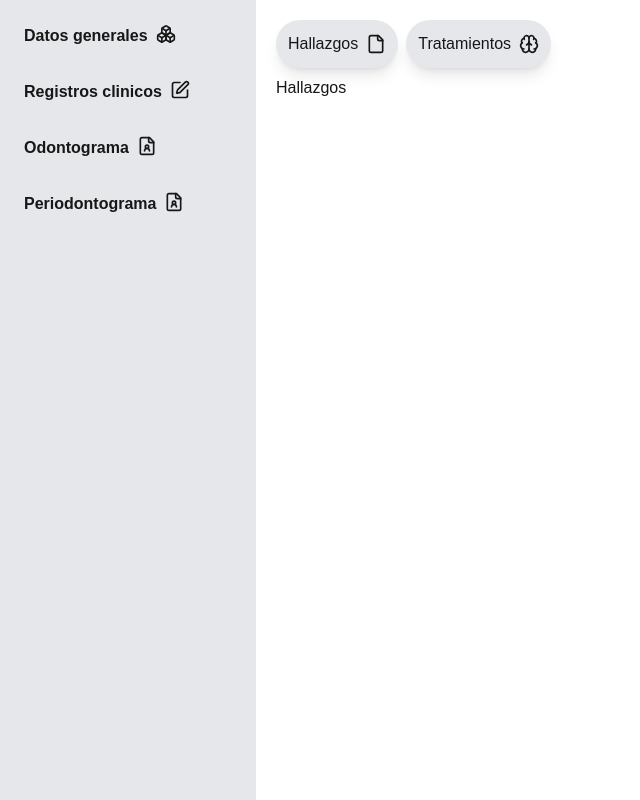
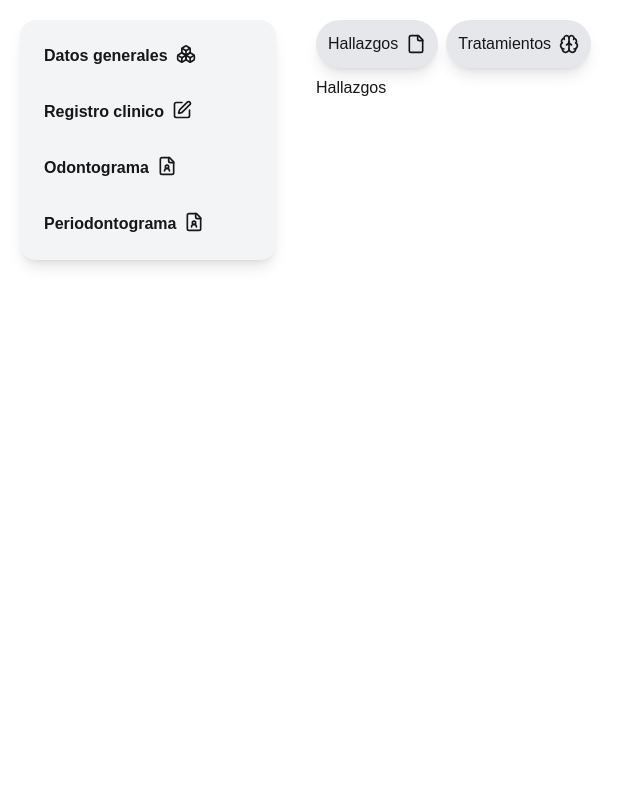
Before and after one commit to KYOCABU-LAB/njs-irdent-frontend, a Next.js app: page /pacientes/odontograma in a window 1280 px wide. Shown: the whole page, without its empty margins (0-640 px from the left). Built offline with nearby package versions, Linux system fonts and the light colour scheme.

Commit message:
mejorar el componente SideBarPacient al agregar animaciones a los enlaces de navegación utilizando framer-motion, y ajustar el estilo visual con bordes redondeados y sombras

```diff
--- a/src/features/paciente/common/components/SideBarPacient.tsx
+++ b/src/features/paciente/common/components/SideBarPacient.tsx
@@ -1,48 +1,50 @@
+"use client";
 import { BoxesIcon, EditIcon, FileUser } from "lucide-react";
 import Link from "next/link";
+import { motion } from "framer-motion";
 
 const SideBarPacient = () => {
   return (
-    <div className="flex-1 max-w-3xs m h-screen bg-gray-200 p-4 flex flex-col gap-4">
+    <div className="flex-1 max-w-3xs rounded-2xl m-5 shadow-lg bg-gray-100 p-4 flex flex-col gap-4">
       <div className="flex flex-col gap-4">
-        <Link
-          className="font-bold hover:bg-gray-300 p-2 rounded"
-          href={"/pacientes"}
-        >
-          <div className="flex gap-2">
+        <Link href={"/pacientes"}>
+          <motion.div
+            className="font-bold hover:bg-gray-300 p-2 rounded flex gap-2"
+            whileTap={{ scale: 0.9 }}
+          >
             <div>Datos generales</div>
             <BoxesIcon className="w-5 h-5" />
-          </div>
+          </motion.div>
         </Link>
 
-        <Link
-          className="font-bold hover:bg-gray-300 p-2 rounded"
-          href={"/pacientes/registro-clinico"}
-        >
-          <div className="flex gap-2">
-            <div>Registros clinicos</div>
+        <Link href={"/pacientes/registro-clinico"}>
+          <motion.div
+            className="font-bold hover:bg-gray-300 p-2 rounded flex gap-2"
+            whileTap={{ scale: 0.9 }}
+          >
+            <div>Registro clinico</div>
             <EditIcon className="w-5 h-5" />
-          </div>
+          </motion.div>
         </Link>
 
-        <Link
-          className="font-bold hover:bg-gray-300 p-2 rounded"
-          href={"/pacientes/odontograma"}
-        >
-          <div className="flex gap-2">
+        <Link href={"/pacientes/odontograma"}>
+          <motion.div
+            className="font-bold hover:bg-gray-300 p-2 rounded flex gap-2"
+            whileTap={{ scale: 0.9 }}
+          >
             <div>Odontograma</div>
             <FileUser className="w-5 h-5" />
-          </div>
+          </motion.div>
         </Link>
 
-        <Link
-          className="font-bold hover:bg-gray-300 p-2 rounded"
-          href={"/pacientes/periodontograma"}
-        >
-          <div className="flex gap-2">
+        <Link href={"/pacientes/periodontograma"}>
+          <motion.div
+            className="font-bold hover:bg-gray-300 p-2 rounded flex gap-2"
+            whileTap={{ scale: 0.9 }}
+          >
             <div>Periodontograma</div>
             <FileUser className="w-5 h-5" />
-          </div>
+          </motion.div>
         </Link>
       </div>
     </div>
```
